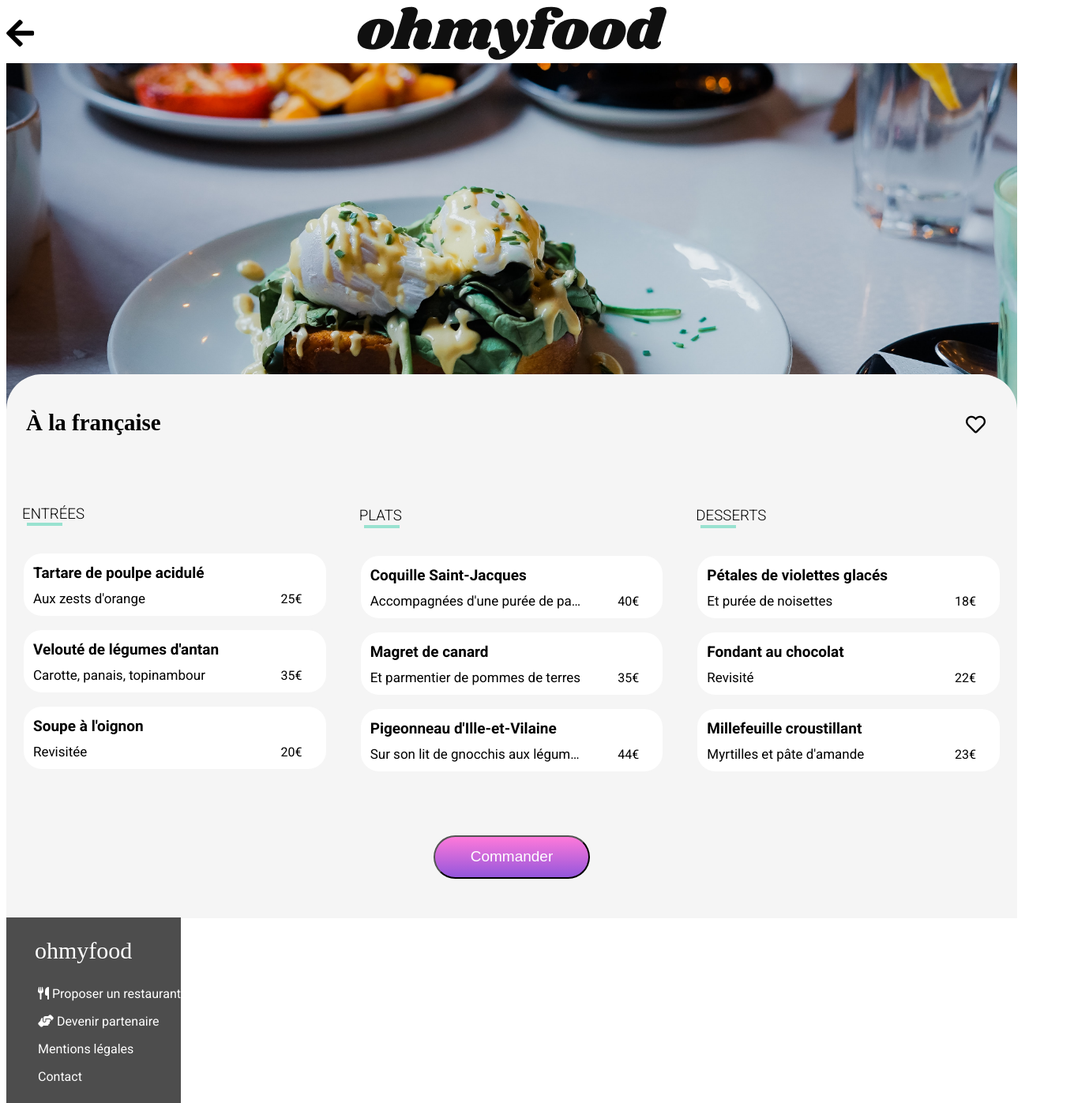
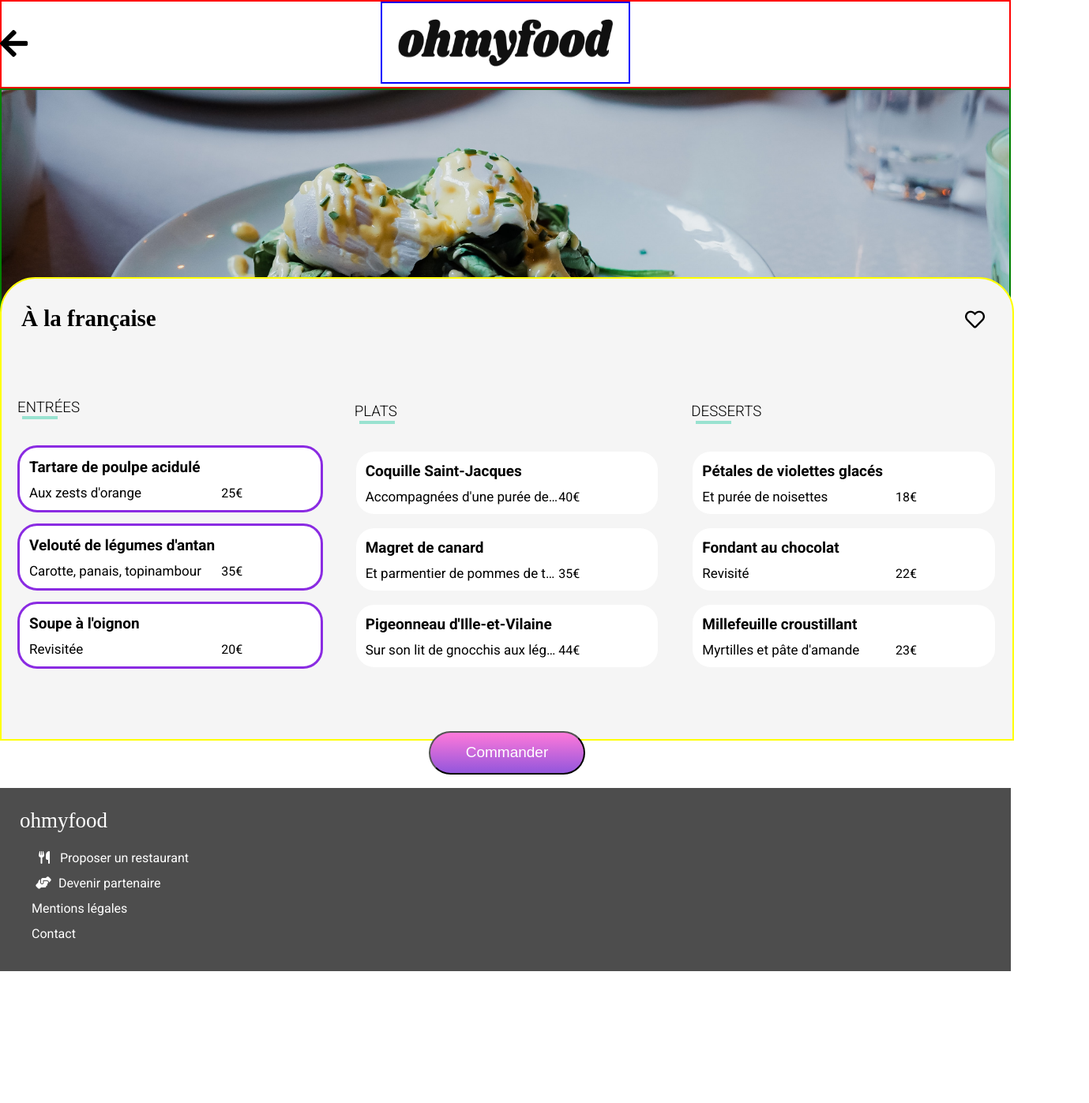
Before and after one commit to aymausb/Projet3, a plain HTML site: page Menus/indexALaFrancaise.html in a window 1280 px wide. Shown: the whole page at 79% size, 1379 px wide, since content can reach past the window. After the commit the page ends 1230 px from the top, so only its background shows below. Drawn offline with Linux system fonts and the light colour scheme; a web font is replaced by a local one.

Commit message:
page menus generale finis

```diff
--- a/CSS/style.css
+++ b/CSS/style.css
@@ -1,9 +1,7 @@
-
-
 /*loading spinner debut*/
 .chargement {
-  max-width: 1400px;
-  margin: auto;
+  /*max-width: 1400px;*/
+  /*margin: auto;*/
   position: fixed;
   z-index: 1;
   background: #ffff;
@@ -50,6 +48,7 @@
     z-index: -1;
   }
 }
+
 /*loading spinner fin*/
 
 body {
@@ -65,8 +64,8 @@ body {
 }
 
 #nav_div img {
-  width: 100%;
-  height: 80px;
+  width: 70%;
+  height: 60px;
   padding: 20px;
 }
 
@@ -80,6 +79,10 @@ body {
   background-color: gainsboro;
 }
 
+#position_div i {
+  border: 2px solid red;
+}
+
 #position_div input {
   display: flex;
   justify-content: center;
@@ -87,6 +90,7 @@ body {
   margin-left: 15px;
   font-weight: 700;
   background-color: gainsboro;
+  /*text-align: center;*/
 }
 
 ::placeholder {
@@ -147,8 +151,19 @@ body {
   margin-left: 20px;
 }
 
+#filtre_div ol {
+  margin-block-start: 0em;
+  margin-block-end: 0em;
+  margin-inline-start: 0px;
+  margin-inline-end: 0px;
+  padding-inline-start: 0px;
+  margin-right: 20px;
+  margin-left: 20px;
+}
+
 #filtre_div {
   width: 100%;
+  margin-bottom: 50px;
 }
 
 .filtre_element_icone {
@@ -220,7 +235,7 @@ body {
 
 .restaurant_img img {
   width: 100%;
-  height: 400px;
+  height: 260px;
   object-fit: cover;
   border-radius: 20px 20px 0 0;
 }
@@ -230,7 +245,7 @@ body {
   justify-content: right;
   width: 96%;
   position: relative;
-  top: -365px;
+  top: -230px;
   font-size: 30px;
   color: green;
 }
@@ -296,16 +311,15 @@ body {
   display: flex;
   flex-wrap: wrap;
   justify-content: space-around;
-  padding: 15px 55px 105px 20px;
+  margin-bottom: 50px;
 }
 
 .vignette_restaurant {
   border: 1px solid gray;
   border-radius: 22px;
-  width: 100%;
-  margin-block: 20px;
   margin-left: 20px;
   margin-top: 40px;
+  margin-right: 20px;
 }
 
 .restaurant_nom {
@@ -330,7 +344,7 @@ h4 {
   line-height: 5px;
 }
 
-a {
+main a {
   text-decoration: none;
   background-color: white;
 }
@@ -340,49 +354,50 @@ a {
   justify-content: right;
   position: relative;
   top: -35px;
-  left: -50px;
+  left: -25px;
   font-size: 32px;
 }
 
 footer {
   background-color: rgb(77, 77, 77);
-  /*width: 100%; a retirer pour la marge sur menu principale*/
-  position: absolute;
-  max-width: 1400px;
-  margin: auto;
+  line-height: 32px;
+  padding-bottom: 15px;
+  font-family: 'Roboto';
 }
 
 .footer_logo {
-  width: 100%;
-  padding: 25px;
-  margin-left: 11px;
+  font-family: "Shrikhand";
   display: flex;
-  justify-content: space-between;
-  font-size: 30px;
-  font-family: "Shrikhand";
+  align-items: center;
+  margin-left: 25px;
+  padding-top: 25px;
+  font-size: 27px;
   color: white;
-}
-
-.footer_icone_main {
-  margin-left: -7px;
-}
-
-footer a{
-background-color: transparent;
-color: white;
 }
 
 footer ul {
   list-style-type: none;
+}
+
+footer a {
+  text-decoration: none;
   color: white;
-  margin-top: -5px;
-  line-height: 35px;
+}
+
+.footer_icone_ustensiles {
+  color: white;
+  padding: 9px;
+}
+
+.footer_icone_main {
+  color: white;
+  padding: 5px;
 }
 
 /*tablettes à partir de 768px*/
 @media all and (min-width: 768px) {
   body {
-    width: 120%;
+    width: 100%;
     height: 100%;
     margin: 0;
     padding: 0;
@@ -392,7 +407,7 @@ footer ul {
   .point {
     height: 30px;
     width: 30px;
-}
+  }
 
   .restaurant_img {
     width: 100%;
@@ -403,7 +418,7 @@ footer ul {
   }
 
   footer {
-    width: 120%;
+    width: 100%;
   }
 }
 
@@ -413,8 +428,23 @@ footer ul {
   .point {
     height: 50px;
     width: 50px;
-}
+  }
 
+  #position_div input {
+    margin-left: 10px;
+  }
+
+  .vignette_annotation {
+top: -480px;
+  }
+
+  .restaurant_img img {
+    height: 500px;
+  }
+
+  #restaurant_nouveau, #restaurant_ancien {
+    width: 50%;
+  }
 
 
 }
--- a/CSS/styleMenus.css
+++ b/CSS/styleMenus.css
@@ -1,47 +1,66 @@
 body {
-  width: 100%;
-  height: 100%;
-  padding: 0px;
+  margin: 0;
+  padding: 0;
   font-family: "Roboto", sans-serif;
 }
 
 #header_logo {
+  border: 2px solid red;
   display: flex;
   justify-content: center;
+  text-align: center;
+}
+
+#header_logo img {
+  border: 2px solid blue;
+  width: 70%;
+  height: 60px;
+  padding: 20px;
 }
 
 header a {
   color: black;
   position: absolute;
-  top: 20px;
-
+  top: 33px;
   font-size: 40px;
 }
 
+#header_img {
+  display: flex;
+  justify-content: center;
+  text-align: center;
+}
+
 #header_img img {
+  border: 2px solid green;
   width: 100%;
-  height: 460px;
+  height: 295px;
   object-fit: cover;
 }
 
 main {
+  border: 2px solid yellow;
   border-radius: 45px 45px 0 0;
   position: relative;
-  top: -94px;
+  top: -60px;
   width: 100%;
   background-color: whitesmoke;
+}
+
+#restaurant_carte {
+  width: 100%;
 }
 
 .restaurant_nom {
   font-family: "Shrikhand", "cursive";
   font-size: 29px;
-  padding: 45px 10px 0 25px;
+  padding: 10px 10px 0 25px;
 }
 
 .restaurant_texte_icone {
   position: absolute;
-  top: 50px;
-  right: 40px;
+  top: 38px;
+  right: 35px;
   border: 0 solid transparent;
   font-size: 25px;
 }
@@ -100,7 +119,8 @@ main {
 }
 
 #menu_bloc {
-  width: 100%;
+  /*width: 100%;*/
+  width: 95%;
   margin-top: 50px;
   display: flex;
   justify-content: center;
@@ -117,6 +137,8 @@ h3 {
 }
 
 #bloc_entrees {
+  /*width: 88%;*/
+  width: 100%;
   display: flex;
   justify-content: center;
   flex-direction: column;
@@ -165,7 +187,7 @@ h3 {
 }
 
 .entrees_choix {
-  border: 2px solid whitesmoke;
+  border: 3px solid blueviolet;
   margin-bottom: 14px;
   border-radius: 25px;
   padding: 12px;
@@ -180,7 +202,7 @@ h3 {
 .validation {
   width: 15%;
   height: 80px;
-  margin-right: -125px;
+  /*margin-right: -125px;*/
   margin-bottom: -12px;
   display: flex;
   justify-content: center;
@@ -188,9 +210,9 @@ h3 {
   background-color: #99E2D0;
   color: white;
   font-size: 19px;
-  transition-property: margin;
+  transition-property: width;
   transition-duration: 500ms;
-  float: right;
+  /*float: right;*/
   border-top-right-radius: 25px;
   border-bottom-right-radius: 25px;
   visibility: hidden;
@@ -473,32 +495,38 @@ h3 {
 
 footer {
   background-color: rgb(77, 77, 77);
-  max-width: 1400px;
-  margin: auto;
-  position: absolute;
+  line-height: 32px;
+  padding-bottom: 15px;
+  font-family: 'Roboto';
 }
 
 .footer_logo {
-  width: 100%;
-  padding: 25px;
-  margin-left: 11px;
+  font-family: "Shrikhand";
   display: flex;
-  justify-content: space-between;
-  font-size: 30px;
-  font-family: "Shrikhand";
+  align-items: center;
+  margin-left: 25px;
+  padding-top: 25px;
+  font-size: 27px;
   color: white;
 }
 
 footer ul {
   list-style-type: none;
-  color: white;
-  margin-top: -5px;
-  line-height: 35px;
 }
 
 footer a {
+  text-decoration: none;
   color: white;
-  text-decoration-line: none;
+}
+
+.footer_icone_ustensiles {
+  padding: 9px;
+  color: white;
+}
+
+.footer_icone_main {
+  padding: 5px;
+  color: white;
 }
 
 /*tablettes à partir de 768px*/
@@ -518,6 +546,10 @@ footer a {
   h3 {
     margin-top: 40px;
     font-weight: 100;
+  }
+
+  .restaurant_carte {
+    width: 100%;
   }
 
   .vignette_details {
@@ -548,6 +580,9 @@ footer a {
     width: 35%;
   }
 
+footer {
+  width: 100%;
+}
 
 
 }
--- a/Menus/indexALaFrancaise.html
+++ b/Menus/indexALaFrancaise.html
@@ -204,7 +204,7 @@
         </div>
         <ul>
             <li>
-                <span class="footer_icone">
+                <span class="footer_icone_ustensiles">
                     <i class="fa-sharp fa-solid fa-utensils"></i>
                 </span>
                 <a href="#">
@@ -213,7 +213,7 @@
             </li>
 
             <li>
-                <span class="footer_icone">
+                <span class="footer_icone_main">
                     <i class="fa-solid fa-handshake-angle"></i>
                 </span>
                 <a href="#">
```
